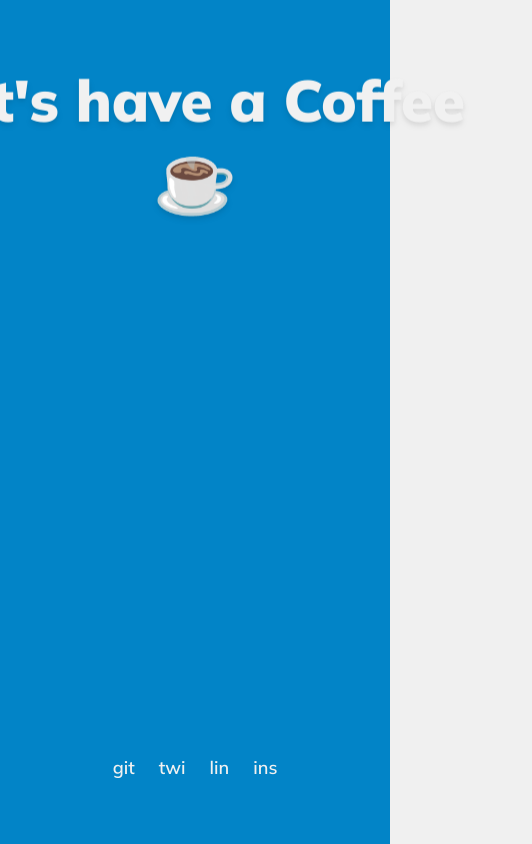
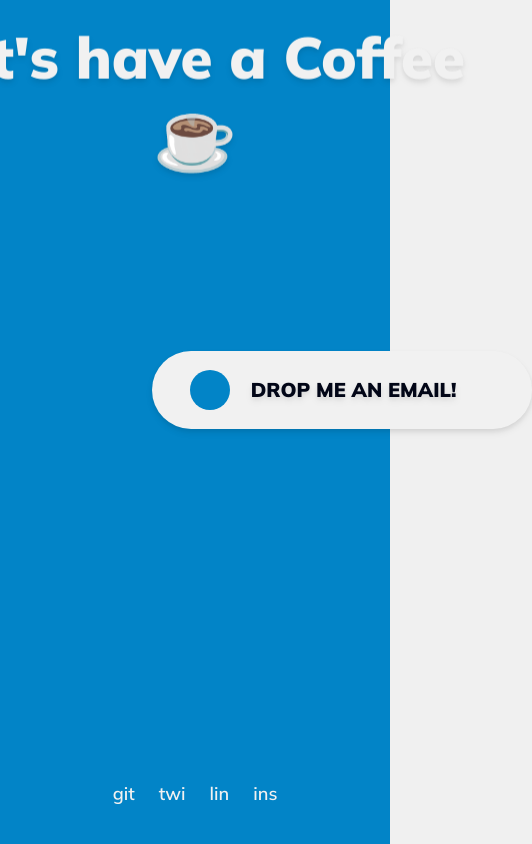
Before and after one commit to psapkale/portfolio, a React (Vite) app: page /projects in a window 390 px wide. Shown: the part 3308-4152 px from the top of the page, 532 px wide, since content can reach past the window. Built offline with nearby package versions, Linux system fonts and the light colour scheme; a web font is replaced by a local one.

Commit message:
cta added

```diff
--- a/src/components/AboutSection.jsx
+++ b/src/components/AboutSection.jsx
@@ -26,6 +26,12 @@ export const AboutSection = () => {
       observer.observe(aboutText);
       observer.observe(aboutHeading);
       observer.observe(aboutButton);
+
+      return () => {
+         observer.unobserve(aboutText);
+         observer.unobserve(aboutHeading);
+         observer.unobserve(aboutButton);
+      };
    }, []);
 
    return (
--- a/src/components/ButtonComponent.jsx
+++ b/src/components/ButtonComponent.jsx
@@ -1,15 +1,23 @@
-export const ButtonComponent = ({ onClick, text, width, height }) => {
+export const ButtonComponent = ({
+   onClick,
+   text,
+   width,
+   height,
+   classname,
+   id,
+}) => {
    return (
       <button
+         id={id}
          onClick={onClick}
          style={{
             width: width,
             height: height,
          }}
-         className={`px-4 group flex gap-2 items-center justify-center bg-[#f1f1f1] text-xl text-slate-950 font-[880] drop-shadow-md rounded-full z-10 cursor-pointer relative`}
+         className={`px-4 group flex gap-2 items-center justify-center bg-[#f1f1f1] text-xl text-slate-950 font-[880] drop-shadow-md rounded-full z-10 cursor-pointer relative button-hidden ${classname}`}
       >
-         <div className="w-10 h-10 bg-sky-600 rounded-full transition-all duration-[0.6s] group-hover:w-full group-hover:h-full absolute left-[10%] group-hover:left-0 group-hover:z-0" />
-         <div className="pl-6 transition-all duration-[0.4s] group-hover:pl-0 group-hover:text-[#f1f1f1] group-hover:z-10 uppercase text-nowrap">
+         <div className="w-10 h-10 bg-sky-600 rounded-full transition-all duration-[0.6s] group-hover:w-full group-hover:h-full absolute left-[10%] group-hover:left-0 group-hover:border group-hover:drop-shadow-xl group-hover:z-0" />
+         <div className="pl-6 transition-all duration-[0.4s] group-hover:pl-0 group-hover:text-[#f1f1f1] group-hover:z-10 uppercase text-nowrap drop-shadow-md group-hover:drop-shadow-sm">
             {text}
          </div>
       </button>
--- a/src/components/ContactElement.jsx
+++ b/src/components/ContactElement.jsx
@@ -3,6 +3,7 @@ import { GsapMagnetic } from "./GSAPMagnetic";
 import { motion, useScroll, useTransform } from "framer-motion";
 import { useRef } from "react";
 import { ButtonComponent } from "./ButtonComponent";
+import { useEffect } from "react";
 
 export const ContactElement = forwardRef((props, ref) => {
    const container = useRef();
@@ -10,6 +11,24 @@ export const ContactElement = forwardRef((props, ref) => {
       target: container,
       offset: ["start end", "end start"],
    });
+   const observer = new IntersectionObserver((entries) => {
+      entries.forEach((entry) => {
+         if (entry.isIntersecting) {
+            entry.target.classList.add("button-show");
+         } else {
+            entry.target.classList.remove("button-show");
+         }
+      });
+   });
+
+   useEffect(() => {
+      const ctaButton = document.getElementById("cta-button");
+      observer.observe(ctaButton);
+
+      return () => {
+         observer.unobserve(ctaButton);
+      };
+   }, []);
 
    function handleClick() {
       window.scrollTo({
@@ -22,10 +41,20 @@ export const ContactElement = forwardRef((props, ref) => {
       <div
          ref={container}
          id="contact"
-         className="h-[120vh] sm:h-[160vh] bg-sky-600 px-10 text-xl font-[600] text-[#f1f1f1] relative"
+         className="h-[120vh] sm:h-[160vh] bg-sky-600 px-10 text-xl font-[600] text-[#f1f1f1]"
       >
-         <ContactText progress={scrollYProgress} />
-         <div className="text-lg sm:text-xl h-[15%] flex items-center justify-between">
+         <div className="w-full h-[90%] relative">
+            <ContactText progress={scrollYProgress} />
+            <ButtonComponent
+               id="cta-button"
+               onClick={() => {}}
+               text="Drop me an Email!"
+               width={380}
+               height={78}
+               classname="absolute bottom-[28%] left-[36%]"
+            />
+         </div>
+         <div className="text-lg sm:text-xl h-[10%] flex items-center justify-between">
             <a
                href="/"
                style={{
@@ -35,9 +64,6 @@ export const ContactElement = forwardRef((props, ref) => {
             >
                Prem
             </a>
-            {/* {window.innerWidth < 600 ? (
-               <div></div>
-            ) : ( */}
             <div
                className="w-full sm:w-1/3 flex items-center justify-center group gap-6 sm:gap-10 z-10"
                ref={ref}
@@ -54,10 +80,6 @@ export const ContactElement = forwardRef((props, ref) => {
                         </a>
                      </GsapMagnetic>
                      <span className="group-hover:opacity-60">/</span>
-                     {/* </>
-               )}
-               {window.innerWidth > 600 && (
-                  <> */}
                      <GsapMagnetic>
                         <a
                            target="_blank"
@@ -68,10 +90,6 @@ export const ContactElement = forwardRef((props, ref) => {
                         </a>
                      </GsapMagnetic>
                      <span className="group-hover:opacity-60">/</span>
-                     {/* </>
-               )}
-               {window.innerWidth > 600 && (
-                  <> */}
                      <GsapMagnetic>
                         <a
                            target="_blank"
@@ -82,9 +100,6 @@ export const ContactElement = forwardRef((props, ref) => {
                         </a>
                      </GsapMagnetic>
                      <span className="group-hover:opacity-60">/</span>
-                     {/* </>
-               )}
-               {window.innerWidth > 600 && ( */}
                      <GsapMagnetic>
                         <a
                            target="_blank"
@@ -124,6 +139,9 @@ const ContactText = ({ progress }) => {
 
    return (
       <motion.div
+         whileHover={() => {
+            console.log("asd");
+         }}
          className="h-[85%] flex gap-10 flex-col items-center justify-center pointer-events-none drop-shadow-md z-10"
          style={{ y }}
       >
--- a/src/components/styles.css
+++ b/src/components/styles.css
@@ -99,3 +99,16 @@
    filter: blur(0);
    transform: translateX(0);
 }
+
+.button-hidden {
+   opacity: 0;
+   transition: all 800ms;
+   transform: translateY(-40%);
+}
+
+.button-show {
+   opacity: 1;
+   filter: blur(0);
+   transition: all 0.6s;
+   transform: translateY(0);
+}
```
